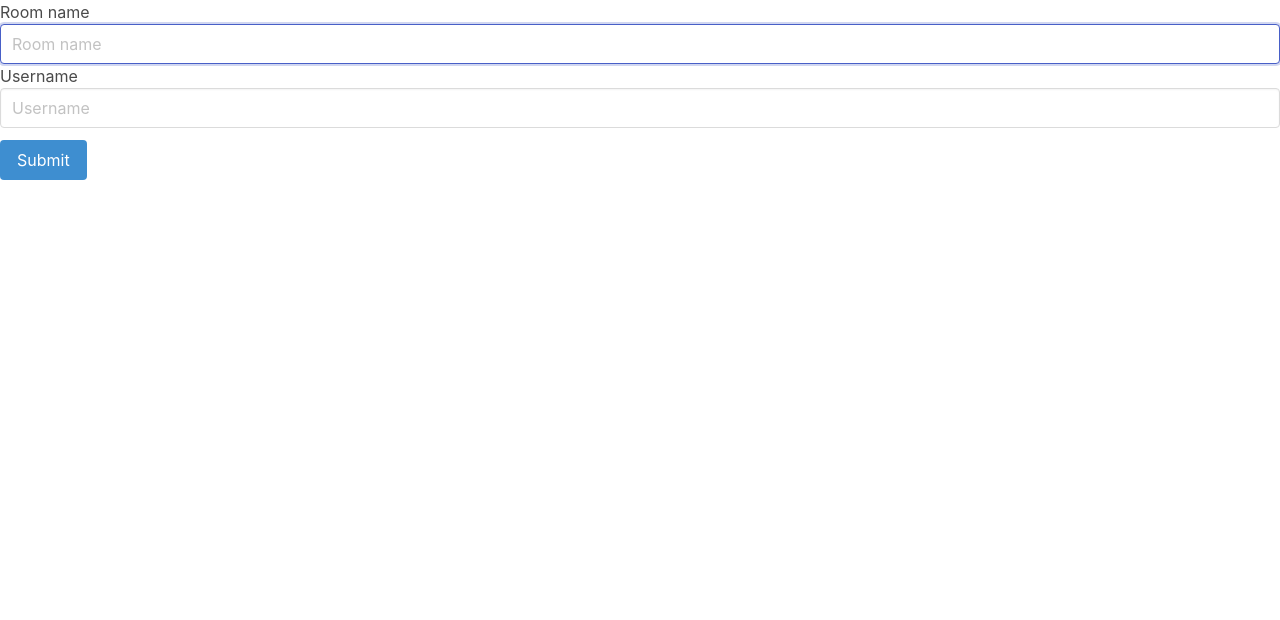
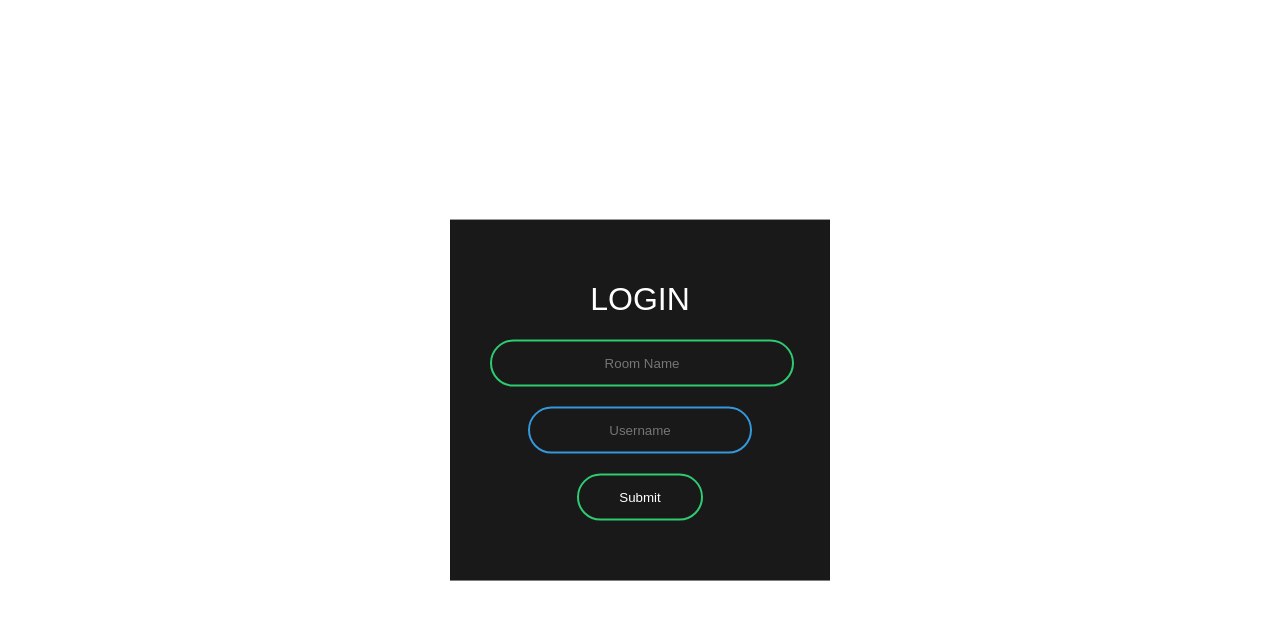
Before and after one commit to PBLproject123/Chatroom, a Django app: page / in a window 1280 px wide. Shown: the top 620 px of the page. Run offline with Django 3.2, Linux system fonts and the light colour scheme.

Commit message:
updated login page

```diff
--- a/app/templates/app/index.html
+++ b/app/templates/app/index.html
@@ -4,19 +4,28 @@
     <head>
         <meta charset="utf-8"/>
         <title>Chatroom</title>
-        <link rel="stylesheet" href="https://cdn.jsdelivr.net/npm/bulma@0.9.2/css/bulma.min.css">
+        <!-- <link rel="stylesheet" href="https://cdn.jsdelivr.net/npm/bulma@0.9.2/css/bulma.min.css"> -->
+        <link rel="stylesheet" href="styles.css">
     </head>
 
     <body>
-                            <label>Room name</label>
 
+        <!-- New Code -->
+        <div class="box">
+            <h1>Login</h1>
+            <input type="text" placeholder="Room Name" id="room-name-input">
+            <input type="text" placeholder="Username" id="username-input">
+            <input type="submit" value="Submit" id="room-name-submit">
+        </div>
+
+
+        <!-- Previous code -->
+        <!-- <label>Room name</label>
 
         <input class="input" type="text" placeholder="Room name" id="room-name-input">
 
-
         <div class="field">
             <label>Username</label>
-
             <div class="control">
                 <input class="input" type="text" placeholder="Username" id="username-input">
             </div>
@@ -26,11 +35,8 @@
             <div class="control">
                 <a class="button is-info" id="room-name-submit">Submit</a>
             </div>
-                        </div>
-                    </div>
-                </div>
-            </div>
-        </section>
+        </div> -->
+
 
         <script>
             document.querySelector('#room-name-input').focus();
@@ -44,7 +50,6 @@
             document.querySelector('#room-name-submit').onclick = function(e) {
                 var roomName = document.querySelector('#room-name-input').value;
                 var userName = document.querySelector('#username-input').value;
-
                 window.location.replace(roomName + '/?username=' + userName);
             };
         </script>
--- /dev/null
+++ b/app/templates/app/styles.css
@@ -0,0 +1,58 @@
+body {
+  margin: 0;
+  padding: 0;
+  font-family: sans-serif;
+  background: white;
+  /* background: #34495e; */
+}
+.box {
+  width: 300px;
+  padding: 40px;
+  position: absolute;
+  top: 50%;
+  left: 50%;
+  transform: translate(-50%, -50%);
+  background: #191919;
+  text-align: center;
+}
+.box h1 {
+  color: white;
+  text-transform: uppercase;
+  font-weight: 500;
+}
+.box input[type="text"] {
+  border: 0;
+  background: none;
+  display: block;
+  margin: 20px auto;
+  text-align: center;
+  border: 2px solid #3498db;
+  padding: 14px 10px;
+  width: 200px;
+  outline: none;
+  color: white;
+  border-radius: 24px;
+  transition: 0.25s;
+}
+.box input[type="text"]:focus,
+.box input[type="password"]:focus {
+  width: 280px;
+  border-color: #2ecc71;
+}
+.box input[type="submit"] {
+  border: 0;
+  background: none;
+  display: block;
+  margin: 20px auto;
+  text-align: center;
+  border: 2px solid #2ecc71;
+  padding: 14px 40px;
+  outline: none;
+  color: white;
+  border-radius: 24px;
+  transition: 0.25s;
+  cursor: pointer;
+}
+.box input[type="submit"]:hover {
+  background: #2ecc71;
+}
```
Lines whose indentation alone changed are shown as unchanged.
